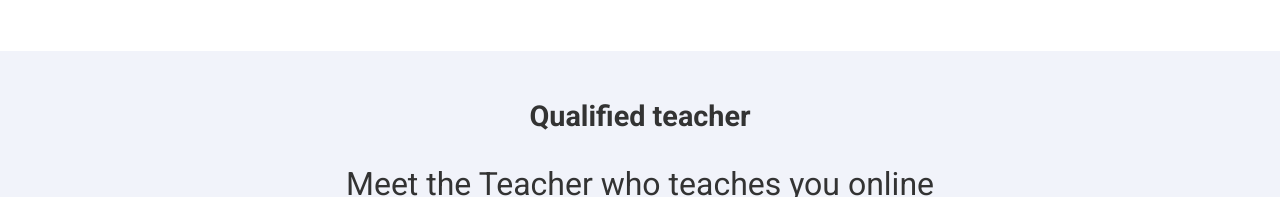
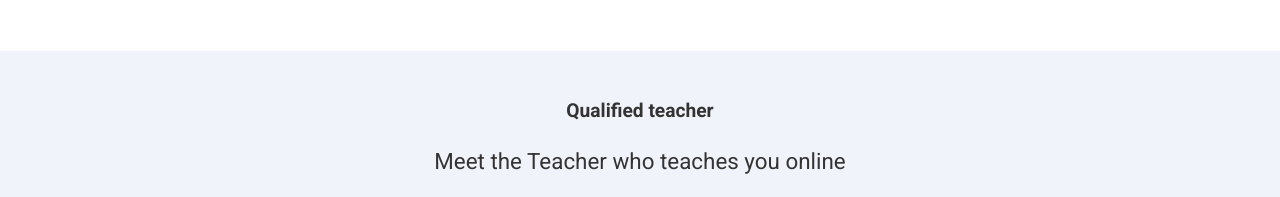
Before and after one commit to Ibrvhima/projet1, a plain HTML site: page index.html in a window 1280 px wide. Shown: the part 2343-2540 px from the top of the page. Drawn offline with nearby package versions, Linux system fonts and the light colour scheme.

Commit message:
nouvelle stylisation dans la section team

```diff
--- a/styl.css
+++ b/styl.css
@@ -277,12 +277,12 @@ body {
 }
 
 .team-title {
-  font-size: 1.8rem;
+  font-size: 1.2rem;
 }
 
 .meet-teacher {
-  font-size: 2rem;
-  margin: 2rem 0;
+  font-size: 1.4rem;
+  margin: 1.6rem 0;
 }
 
 .image-teacher {
```
